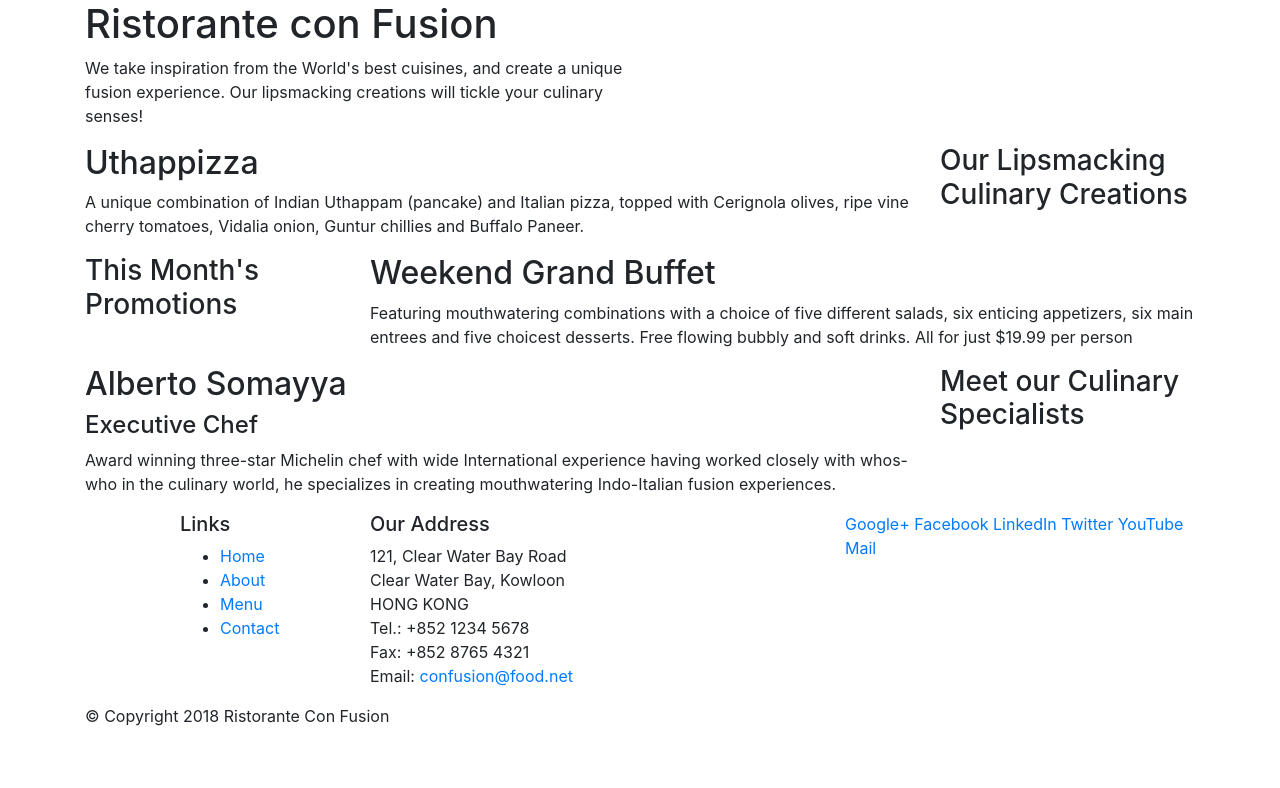
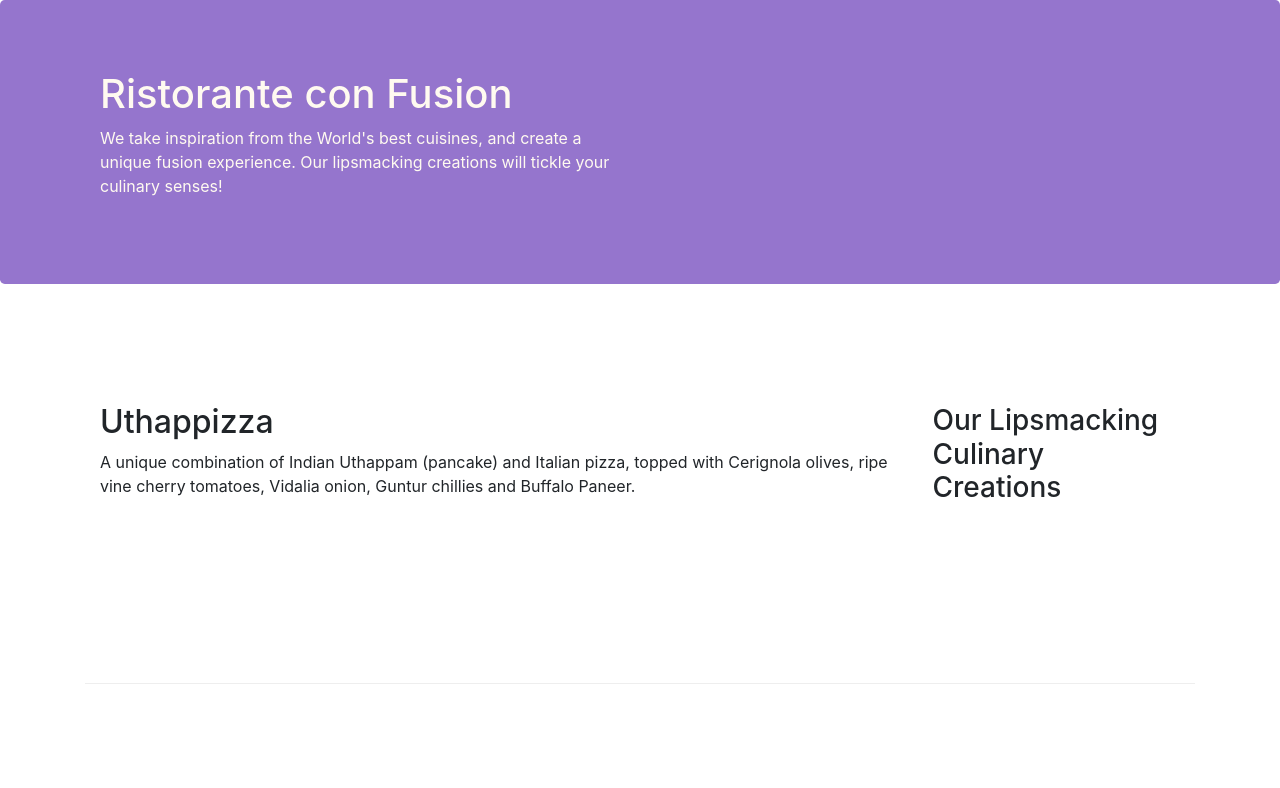
Before and after one commit to NatrixB/conFusion-1st, a website: page index.html in a window 1280 px wide. Shown: the top 788 px of the page. Drawn offline with nearby package versions, Linux system fonts and the light colour scheme.

Commit message:
Bootstrap grid part 2

```diff
--- /dev/null
+++ b/css/styles.css
@@ -0,0 +1,30 @@
+.row-header {
+    margin: 0px auto;
+    padding: 0px auto;
+}
+
+.row-content {
+    margin: 0px auto;
+    padding: 0px 0px 50px 0px;
+    border-bottom: 1px ridge;
+    min-height: 400px;
+}
+
+.footer {
+    background-color: #D1C4E9;
+    margin: 0px auto;
+    padding: 20px 0px 20px 0px;
+}
+
+.jumbotron {
+    padding: 70px 30px 70px 30px;
+    margin: 0px auto;
+    background: #9575CD;
+    color: floralwhite;
+}
+
+.address {
+    font-size: 80%;
+    margin: 0px;
+    color: #0f0f0f;
+}
--- a/index.html
+++ b/index.html
@@ -9,14 +9,15 @@
 
         <!-- Bootstrap CSS -->
         <link rel="stylesheet" href="node_modules/bootstrap/dist/css/bootstrap.min.css">
+        <link rel="stylesheet" href="css/styles.css">
     <title>Ristorante Con Fusion</title>
 </head>
 
 <body>
 
-    <header class="jumboron">
+    <header class="jumbotron">
         <div class="container">
-            <div class="row">
+            <div class="row row-header">
                 <div class="col-12 col-sm-6">
                     <h1>Ristorante con Fusion</h1>
                     <p>We take inspiration from the World's best cuisines, and create a unique fusion experience. Our lipsmacking creations will tickle your culinary senses!</p>
@@ -28,7 +29,7 @@
     </header>
 
     <div class="container">
-        <div class="row">
+        <div class="row row-content align-items-center">
             <div class="col-12 col-sm-4 order-sm-last col-md-3">
                 <h3>Our Lipsmacking Culinary Creations</h3>
             </div>
@@ -39,7 +40,7 @@
         </div>
 
 
-        <div class="row">
+        <div class="row row-content align-items-center">
             <div class="col-12 col-sm-4 col-md-3">
                 <h3>This Month's Promotions</h3>
             </div>
@@ -49,7 +50,7 @@
             </div>
         </div>
 
-        <div class="row">
+        <div class="row row-content align-items-center">
             <div class="col-12 col-sm-4 order-sm-last col-md-3">
                 <h3>Meet our Culinary Specialists</h3>
             </div>
@@ -61,12 +62,12 @@
         </div>
     </div>
 
-    <footer>
+    <footer class="footer">
         <div class="container">
             <div class="row">
                 <div class="col-4 offset-1 col-sm-2">
                     <h5>Links</h5>
-                    <ul>
+                    <ul class="list-unstyled">
                         <li><a href="#">Home</a></li>
                         <li><a href="#">About</a></li>
                         <li><a href="#">Menu</a></li>
@@ -84,8 +85,8 @@
 		              Email: <a href="mailto:confusion@food.net">confusion@food.net</a>
 		           </address>
                 </div>
-                <div class="col-12 col-sm-4">
-                    <div >
+                <div class="col-12 col-sm-4 align-self-center">
+                    <div class="text-center">
                         <a href="http://google.com/+">Google+</a>
                         <a href="http://www.facebook.com/profile.php?id=">Facebook</a>
                         <a href="http://www.linkedin.com/in/">LinkedIn</a>
@@ -95,7 +96,7 @@
                     </div>
                 </div>
            </div>
-           <div class="row">
+           <div class="row justify-content-center">
                 <div class="col-auto">
                     <p>© Copyright 2018 Ristorante Con Fusion</p>
                 </div>
```
